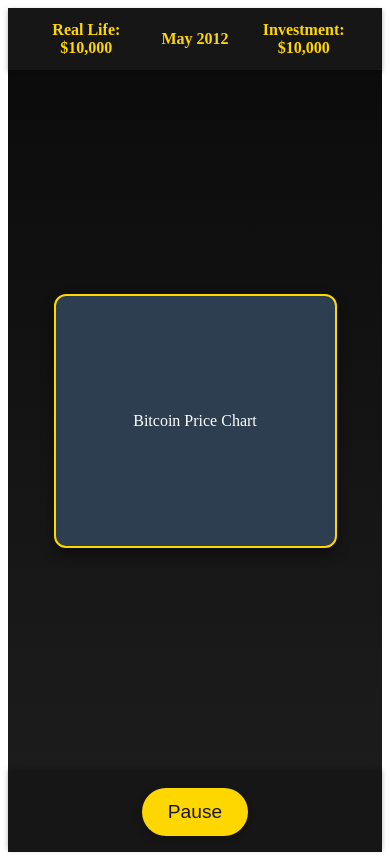
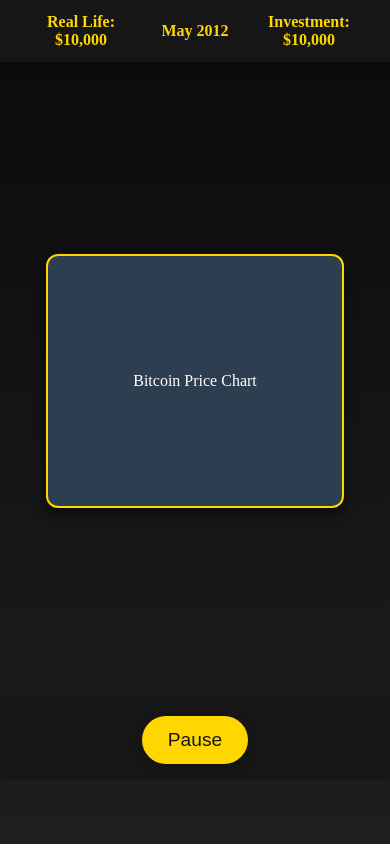
Before and after one commit to edneyreis999/bitcoin-life-simulator, an Angular app: page /main-screen in a window 390 px wide. Built offline with nearby package versions, Linux system fonts and the light colour scheme.

Commit message:
add mobile start script and improve layout styles for main menu and screen

```diff
--- a/package.json
+++ b/package.json
@@ -4,6 +4,7 @@
   "scripts": {
     "ng": "ng",
     "start:dev": "ng serve",
+    "start:mobile": "ng serve --host 0.0.0.0 --port 4200",
     "build": "ng build",
     "watch": "ng build --watch --configuration development",
     "test": "ng test"
--- a/src/app/components/main-menu/main-menu.component.scss
+++ b/src/app/components/main-menu/main-menu.component.scss
@@ -1,12 +1,3 @@
-html,
-body {
-  margin: 0;
-  padding: 0;
-  width: 100%;
-  height: 100%;
-  background: #000; // Fundo preto para eliminar qualquer borda branca
-}
-
 .main-menu {
   display: flex;
   flex-direction: column;
--- a/src/app/components/main-screen/main-screen.component.scss
+++ b/src/app/components/main-screen/main-screen.component.scss
@@ -3,7 +3,14 @@
   flex-direction: column;
   height: 100vh;
   background: linear-gradient(180deg, #0a0a0a, #1e1e1e);
+  overflow: hidden; // Remove rolagem interna
   color: #ffd700;
+
+  .top-section,
+  .bottom-section {
+    flex-shrink: 0; // Impede que se redimensionem
+    padding: 1rem;
+  }
 
   .top-section {
     display: flex;
@@ -54,6 +61,11 @@
     background-color: #161616; // Combina com o topo
     box-shadow: 0 -2px 5px rgba(0, 0, 0, 0.3); // Linha superior para separação
 
+    // Adiciona margem extra para evitar a sobreposição
+    margin-bottom: calc(
+      env(safe-area-inset-bottom) + 4rem
+    ); // Adiciona a área segura do iOS
+
     .pause-button {
       font-size: 1.5rem;
       padding: 1rem 2rem;
--- a/src/index.html
+++ b/src/index.html
@@ -1,11 +1,14 @@
-<!doctype html>
+<!DOCTYPE html>
 <html lang="en">
   <head>
-  <meta charset="utf-8">
+    <meta charset="utf-8" />
     <title>BitcoinLifeSimulator</title>
-  <base href="/">
-  <meta name="viewport" content="width=device-width, initial-scale=1">
-  <link rel="icon" type="image/x-icon" href="favicon.ico">
+    <base href="/" />
+    <meta
+      name="viewport"
+      content="width=device-width, initial-scale=1, maximum-scale=1, user-scalable=no"
+    />
+    <link rel="icon" type="image/x-icon" href="favicon.ico" />
   </head>
   <body>
     <app-root></app-root>
--- a/src/styles.scss
+++ b/src/styles.scss
@@ -1 +1,16 @@
 /* You can add global styles to this file, and also import other style files */
+html,
+body {
+  margin: 0;
+  padding: 0;
+  width: 100%;
+  height: 100%;
+  overflow: hidden; // Evita rolagem
+}
+
+#root {
+  display: flex;
+  flex-direction: column;
+  width: 100%;
+  height: 100%;
+}
```
Lines whose indentation alone changed are shown as unchanged.
